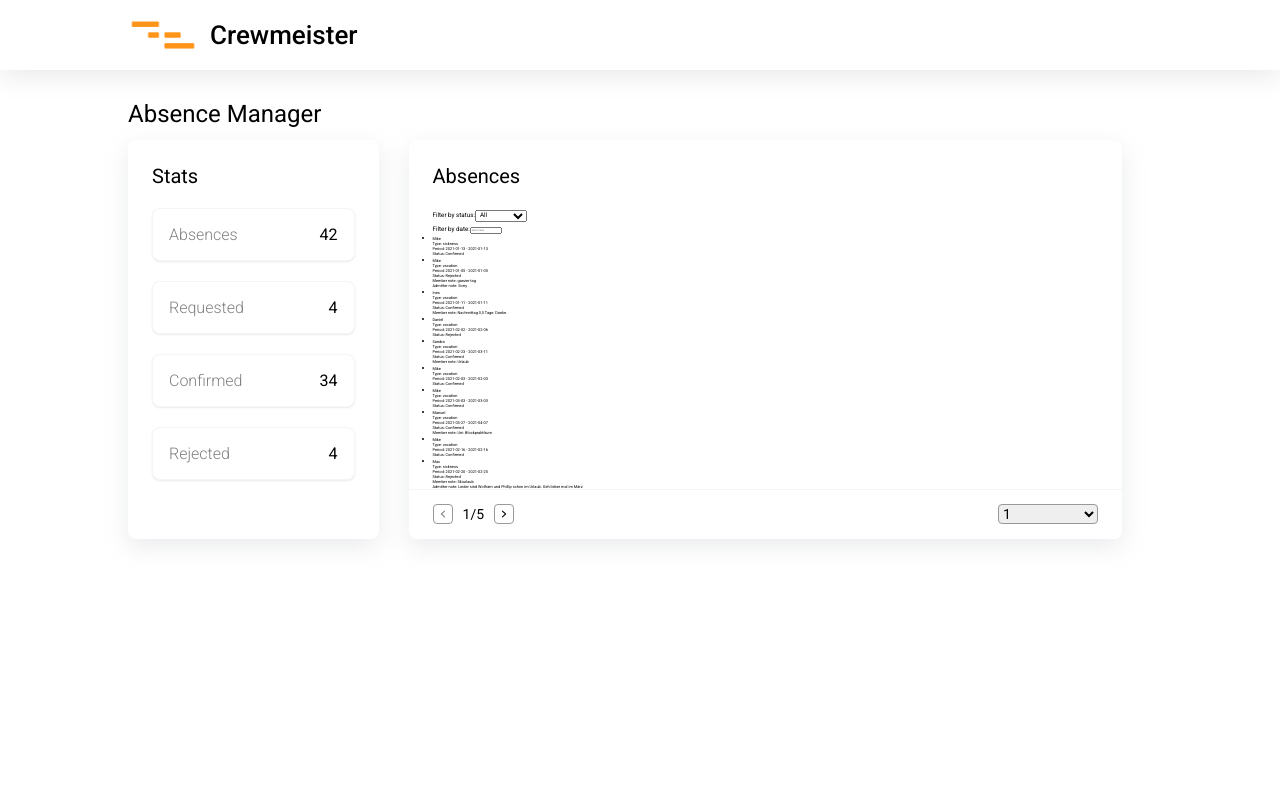
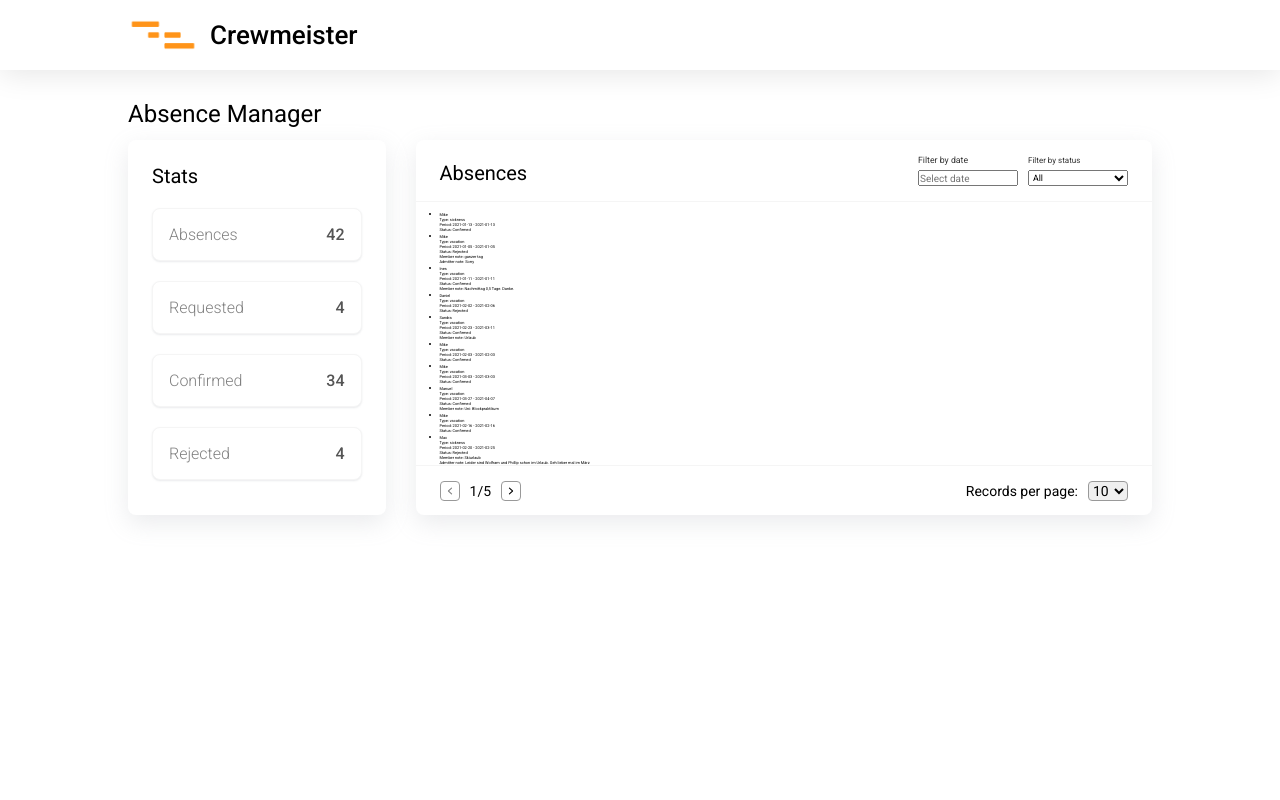
Before and after one commit to samazon/absence-manager-client, a React (Vite) app: page / in a window 1280 px wide. Shown: the top 800 px of the page. Built offline with nearby package versions, Linux system fonts and the light colour scheme.

Commit message:
:lipstick: Updated ui for filters and  optimized code

```diff
--- a/src/components/AbsenceList.tsx
+++ b/src/components/AbsenceList.tsx
@@ -2,24 +2,35 @@
 import { useState } from 'react';
 import { useSelector } from 'react-redux';
 import { format } from 'date-fns';
+import styled from 'styled-components';
 
 import { RootState } from '@/store/index';
-import { Absence, FILTER_OPTIONS } from '@/constants/types';
+import { Absence } from '@/constants/types';
 
 import AbsenceListItem from './AbsenceListItem';
 import Pagination from './Pagination';
-import DatePicker from 'react-datepicker';
+import FilterByStatus from './FilterByStatus';
+import FilterByDate from './FilterByDate';
 
-import 'react-datepicker/dist/react-datepicker.css';
+const FiltersWrapper = styled.div`
+  align-items: center;
+  border-bottom: 1px solid #f5f5f5;
+  border-top-left-radius: 8px;
+  border-top-right-radius: 8px;
+  display: flex;
+  font-size: 1.6rem;
+  justify-content: flex-end;
+  left: 0;
+  margin: 0 0 30px;
+  padding: 1.5rem 2.4rem;
+  position: absolute;
+  top: 0;
+  width: 100%;
+`;
 
-type AbsenceListProps = {
-  pageSize?: number;
-};
-
-const AbsenceList: React.FC<AbsenceListProps> = ({
-  pageSize = 10
-}: AbsenceListProps) => {
+const AbsenceList: React.FC = () => {
   const [page, setPage] = useState(1);
+  const [pageSize, setPageSize] = useState(10);
   const [selectedFilter, setSelectedFilter] = useState<string>('all');
   const [selectedDate, setSelectedDate] = useState<Date | null>(null);
 
@@ -47,14 +58,6 @@ const AbsenceList: React.FC<AbsenceListProps> = ({
     setPage(pageNumber);
   };
 
-  const handleFilterChange = (event: React.ChangeEvent<HTMLSelectElement>) => {
-    setSelectedFilter(event.target.value);
-  };
-
-  const handleDateChange = (date: Date | null) => {
-    setSelectedDate(date);
-  };
-
   const filteredAbsences = absences.filter((absence) => {
     if (selectedFilter === 'all' && !selectedDate) {
       return true;
@@ -77,30 +80,16 @@ const AbsenceList: React.FC<AbsenceListProps> = ({
 
   return (
     <>
-      <div className="filter-dropdown">
-        <label htmlFor="filter">Filter by status:</label>
-        <select
-          id="filter"
-          value={selectedFilter}
-          onChange={handleFilterChange}>
-          {FILTER_OPTIONS.map((option) => (
-            <option key={option.value} value={option.value}>
-              {option.label}
-            </option>
-          ))}
-        </select>
-      </div>
-      <div>
-        <label htmlFor="date-picker">Filter by date:</label>
-        <DatePicker
-          id="date-picker"
-          selected={selectedDate}
-          onChange={handleDateChange}
-          dateFormat="yyyy-MM-dd"
-          isClearable
-          placeholderText="Select date"
+      <FiltersWrapper>
+        <FilterByDate
+          selectedDate={selectedDate}
+          setSelectedDate={setSelectedDate}
         />
-      </div>
+        <FilterByStatus
+          selectedFilter={selectedFilter}
+          setSelectedFilter={setSelectedFilter}
+        />
+      </FiltersWrapper>
       <Pagination
         page={page}
         totalPages={totalPages}
@@ -108,9 +97,11 @@ const AbsenceList: React.FC<AbsenceListProps> = ({
         onPageChange={handlePageChange}
         handlePrevClick={handlePrevClick}
         handleNextClick={handleNextClick}
+        pageSize={pageSize}
+        setPageSize={setPageSize}
       />
       {!filteredAbsences.length && <div>No Record Found!</div>}
-      <ul className="flex flex-wrap flex-col justify-center">
+      <ul>
         {filteredAbsences &&
           filteredAbsences.map((absence) => {
             return (
--- a/src/components/AbsencesPanel.tsx
+++ b/src/components/AbsencesPanel.tsx
@@ -8,14 +8,15 @@ const AbsencesPanelWrapper = styled.div`
   box-shadow: rgba(149, 157, 165, 0.2) 0px 8px 24px;
   flex: 2.3;
   font-size: 1.6rem;
-  margin: 0 3rem 0 0;
-  padding: 2.4rem 2.4rem 5rem;
+  padding: 7rem 2.4rem 5rem;
   position: relative;
 `;
 
 const SectionLabel = styled.h3`
   font-size: 2rem;
-  margin: 0 0 2rem;
+  left: 2.4rem;
+  position: absolute;
+  top: 2.1rem;
 `;
 
 const AbsencesPanel: React.FC = () => {
--- /dev/null
+++ b/src/components/FilterByDate.tsx
@@ -0,0 +1,53 @@
+/* eslint-disable no-unused-vars */
+import React, { Dispatch, SetStateAction } from 'react';
+import ReactDatePicker from 'react-datepicker';
+import 'react-datepicker/dist/react-datepicker.css';
+import styled from 'styled-components';
+
+interface FilterByDateProps {
+  selectedDate: Date | null;
+  setSelectedDate: Dispatch<SetStateAction<Date | null>>;
+}
+
+const FilterDropdown = styled.div`
+  display: flex;
+  flex-direction: column;
+  font-size: 1.4rem;
+  margin-right: 1rem;
+
+  label {
+    color: #333;
+    font-size: 0.8;
+    margin-bottom: 0.5rem;
+  }
+
+  input {
+    font-size: 1rem;
+    height: 16px;
+    width: 100px;
+  }
+`;
+
+const FilterByDate: React.FC<FilterByDateProps> = ({
+  selectedDate,
+  setSelectedDate
+}: FilterByDateProps) => {
+  const handleDateChange = (date: Date | null) => {
+    setSelectedDate(date);
+  };
+  return (
+    <FilterDropdown>
+      <label htmlFor="date-picker">Filter by date</label>
+      <ReactDatePicker
+        id="date-picker"
+        selected={selectedDate}
+        onChange={(date: Date | null): void => handleDateChange(date)}
+        dateFormat="yyyy-MM-dd"
+        isClearable
+        placeholderText="Select date"
+      />
+    </FilterDropdown>
+  );
+};
+
+export default FilterByDate;
--- /dev/null
+++ b/src/components/FilterByStatus.tsx
@@ -0,0 +1,54 @@
+/* eslint-disable no-unused-vars */
+import { FILTER_OPTIONS } from '@/constants/types';
+import React, { Dispatch, SetStateAction } from 'react';
+import styled from 'styled-components';
+
+interface FilterByStatusProps {
+  selectedFilter: string;
+  setSelectedFilter: Dispatch<SetStateAction<string>>;
+}
+
+const FilterDropDown = styled.div`
+  display: flex;
+  flex-direction: column;
+  font-size: 1.4rem;
+
+  label {
+    color: #333;
+    font-size: 0.8rem;
+    margin-bottom: 0.5rem;
+  }
+
+  select {
+    height: 16px;
+    width: 100px;
+  }
+`;
+
+const FilterByStatus: React.FC<FilterByStatusProps> = ({
+  selectedFilter,
+  setSelectedFilter
+}: FilterByStatusProps) => {
+  const handleFilterChange = (event: React.ChangeEvent<HTMLSelectElement>) => {
+    setSelectedFilter(event.target.value);
+  };
+  return (
+    <FilterDropDown>
+      <label htmlFor="filter">Filter by status</label>
+      <select
+        id="filter"
+        value={selectedFilter}
+        onChange={(e: React.ChangeEvent<HTMLSelectElement>): void =>
+          handleFilterChange(e)
+        }>
+        {FILTER_OPTIONS.map((option) => (
+          <option key={option.value} value={option.value}>
+            {option.label}
+          </option>
+        ))}
+      </select>
+    </FilterDropDown>
+  );
+};
+
+export default FilterByStatus;
--- a/src/components/Pagination.tsx
+++ b/src/components/Pagination.tsx
@@ -1,9 +1,12 @@
 import { ChevronLeftIcon, ChevronRightIcon } from '@heroicons/react/20/solid';
+import { Dispatch, SetStateAction } from 'react';
 import styled from 'styled-components';
 interface PaginationProps {
   currentPage: number;
   totalPages: number;
   page: number;
+  pageSize: number;
+  setPageSize: Dispatch<SetStateAction<number>>;
   handlePrevClick: () => void;
   handleNextClick: () => void;
   // eslint-disable-next-line no-unused-vars
@@ -11,26 +14,27 @@ interface PaginationProps {
 }
 
 const PaginationWrapper = styled.div`
+  align-items: center;
+  border-top: 1px solid #f5f5f5;
+  bottom: 0;
   display: flex;
   flex-direction: row;
+  font-size: 1.6rem;
+  height: 50px;
   justify-content: space-between;
-  align-items: center;
-  height: 50px;
-  font-size: 1.6rem;
-  border-top: 1px solid #f5f5f5;
+  left: 0;
+  padding: 1rem 2.4rem;
   position: absolute;
-  bottom: 0;
-  left: 0;
   width: 100%;
-  padding: 1rem 2.4rem;
+
   > p {
     display: inline;
   }
 `;
 
 const StyledPageButtons = styled.div`
+  align-items: center;
   display: flex;
-  align-items: center;
 
   p {
     font-size: 1.4rem;
@@ -38,19 +42,19 @@ const StyledPageButtons = styled.div`
   }
 
   button {
+    background: white;
+    border-radius: 4px;
+    border: 1px solid #999;
+    height: 20px;
+    position: relative;
     width: 20px;
-    height: 20px;
-    background: white;
-    border: 1px solid #999;
-    border-radius: 4px;
-    position: relative;
 
     svg {
-      width: 14px;
+      left: 50%;
       position: absolute;
       top: 50%;
-      left: 50%;
       transform: translate(-50%, -50%);
+      width: 14px;
     }
 
     &:disabled {
@@ -63,14 +67,21 @@ const StyledPageButtons = styled.div`
 `;
 
 const CustomSelect = styled.div`
+  align-items: center;
+  display: flex;
   position: relative;
 
+  p {
+    font-size: 1.4rem;
+    margin: 0 1rem 0 0;
+  }
+
   select {
+    border-radius: 4px;
+    border: 1px solid #999;
+    font-size: 1.4rem;
     height: 20px;
-    width: 100px;
-    font-size: 1.4rem;
-    border: 1px solid #999;
-    border-radius: 4px;
+    width: 40px;
   }
 `;
 
@@ -78,23 +89,16 @@ const Pagination: React.FC<PaginationProps> = ({
   page,
   currentPage,
   totalPages,
-  onPageChange,
+  pageSize,
+  setPageSize,
   handlePrevClick,
   handleNextClick
 }: PaginationProps) => {
-  const handlePageChange = (event: React.ChangeEvent<HTMLSelectElement>) => {
-    onPageChange(parseInt(event.target.value));
+  const handlePageSizeChange = (
+    event: React.ChangeEvent<HTMLSelectElement>
+  ) => {
+    setPageSize(parseInt(event.target.value));
   };
-
-  const getPages = () => {
-    const pages: number[] = [];
-    for (let i = 1; i <= totalPages; i++) {
-      pages.push(i);
-    }
-    return pages;
-  };
-
-  const pages = getPages();
 
   return (
     <PaginationWrapper>
@@ -110,10 +114,11 @@ const Pagination: React.FC<PaginationProps> = ({
         </button>
       </StyledPageButtons>
       <CustomSelect>
-        <select value={currentPage} onChange={handlePageChange}>
-          {pages.map((page) => (
-            <option key={page} value={page}>
-              {page}
+        <p>Records per page:</p>
+        <select value={pageSize} onChange={handlePageSizeChange}>
+          {[5, 10, 15].map((pages) => (
+            <option key={pages} value={pages}>
+              {pages}
             </option>
           ))}
         </select>
--- a/src/components/StatCard.tsx
+++ b/src/components/StatCard.tsx
@@ -1,5 +1,4 @@
 import React from 'react';
-
 import styled from 'styled-components';
 
 interface StatCardProps {
@@ -29,7 +28,8 @@ const StyledCard = styled.div`
     font-weight: 300;
   }
   span:last-child {
-    font-weight: #999;
+    color: #555;
+    font-weight: 500;
   }
 `;
 
--- a/src/index.css
+++ b/src/index.css
@@ -1,9 +1,34 @@
 * {
-  margin: 0;
-  padding: 0;
   box-sizing: border-box;
+  color: #000;
   font-family: 'Roboto', sans-serif;
   font-size: 62.5%;
   font-weight: 400;
-  color: #000;
+  margin: 0;
+  padding: 0;
 }
+
+.react-datepicker__tab-loop * {
+  font-size: 0.8rem;
+}
+
+.react-datepicker__navigation-icon::before {
+  height: 6px;
+  top: -5px;
+  width: 6px;
+}
+
+.react-datepicker__navigation-icon::before {
+  right: 0;
+}
+
+.react-datepicker__navigation-icon--next::before {
+  left: 0;
+}
+
+.react-datepicker__close-icon::after {
+  background-color: darkgrey;
+  font-size: 6px;
+  height: 6px;
+  width: 6px;
+}
```
